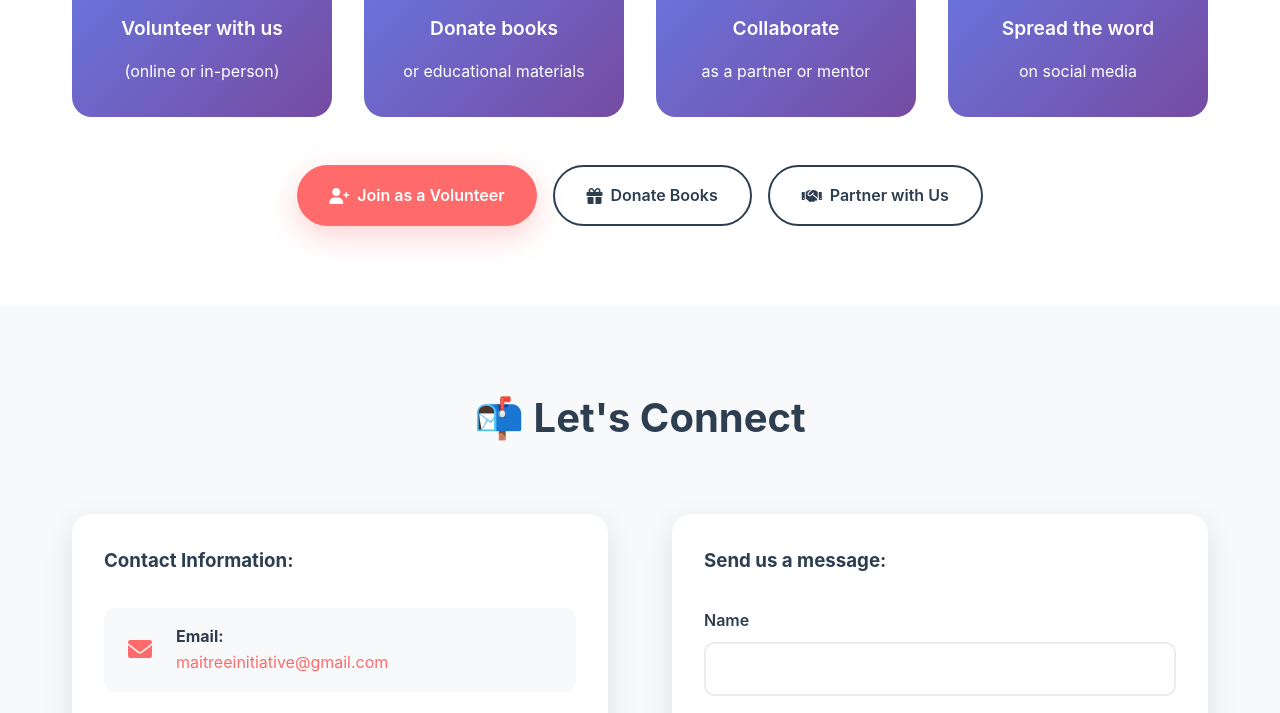
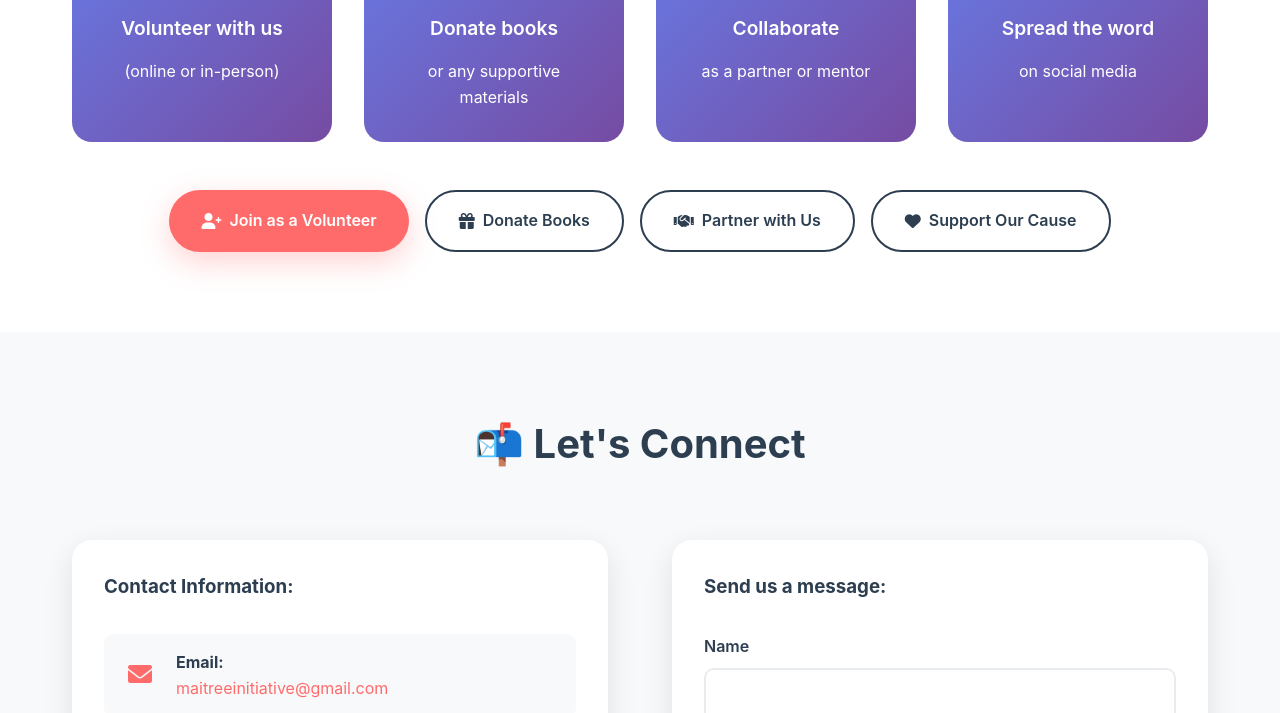
Before and after one commit to maitreeverse/maitreeinitiative, a plain HTML site: page index.html in a window 1280 px wide. Shown: the part 4597-5310 px from the top of the page. Drawn offline with Linux system fonts and the light colour scheme.

Commit message:
update support our cause in index.html

```diff
--- a/index.html
+++ b/index.html
@@ -230,7 +230,7 @@
                 <div class="involvement-card">
                     <div class="involvement-icon">📚</div>
                     <h3 class="involvement-title">Donate books</h3>
-                    <p>or educational materials</p>
+                    <p>or any supportive materials</p>
                 </div>
                 <div class="involvement-card">
                     <div class="involvement-icon">🤝</div>
@@ -256,6 +256,10 @@
                     <i class="fas fa-handshake"></i>
                     Partner with Us
                 </a>
+				<a href="#contact" class="btn btn-secondary">
+       			    <i class="fas fa-heart"></i>
+        		    Support Our Cause
+    			</a>
             </div>
         </div>
     </section>
```
